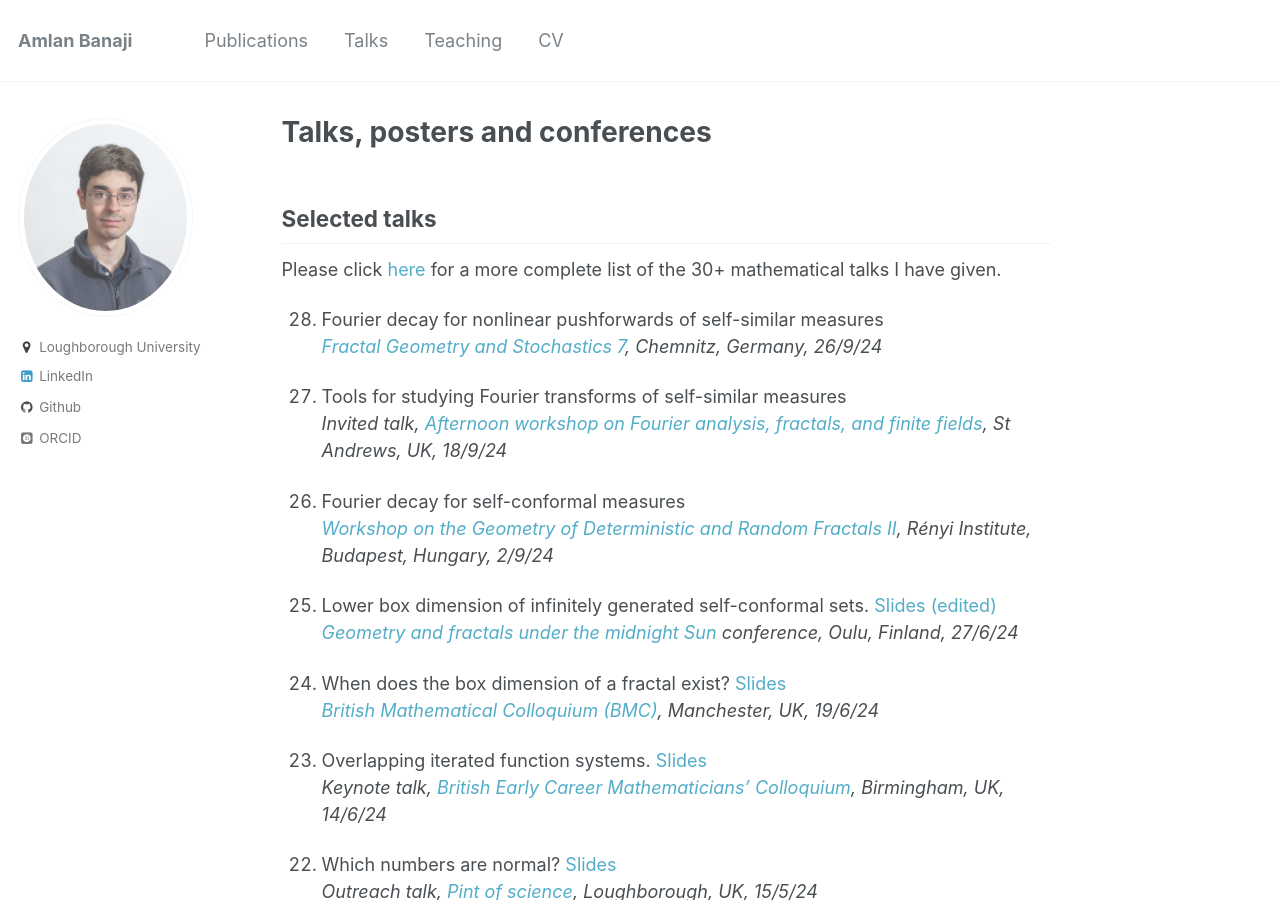
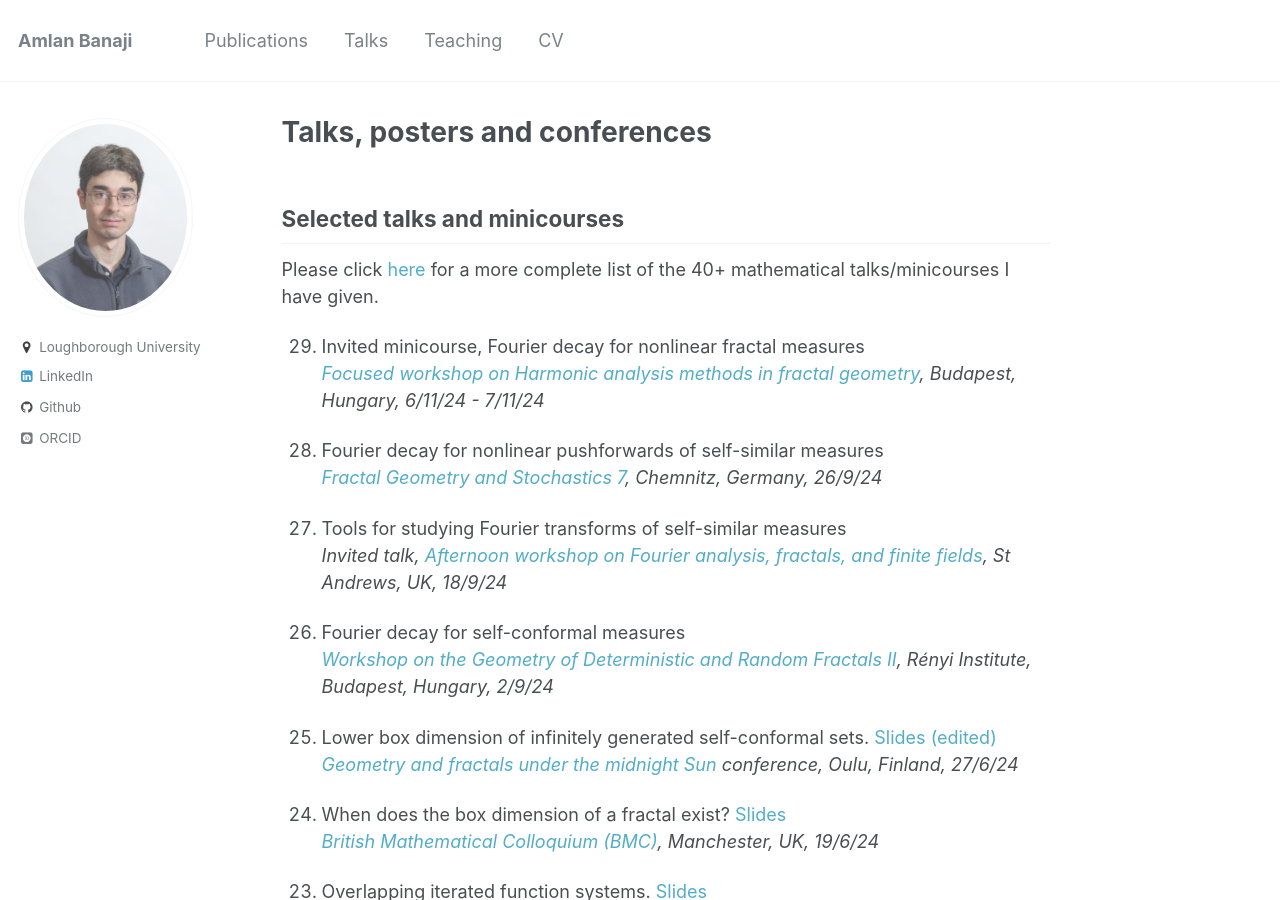
Before and after one commit to amlan-banaji/amlan-banaji.github.io, a Jekyll site: the page built from _pages/talks.md, in a window 1280 px wide and 900 px high. Built offline with Jekyll 4.4.1, drawn with Linux system fonts in a browser that asks for light colours; some web fonts are replaced; some of the changed text lies outside the part shown.

Commit message:
budapest minicourse

```diff
--- a/_pages/talks.md
+++ b/_pages/talks.md
@@ -4,9 +4,12 @@ permalink: /talks/
 author_profile: true
 ---
 
-## Selected talks
+## Selected talks and minicourses
 
-Please click [here](https://amlan-banaji.github.io/files/BanajiTalks.pdf) for a more complete list of the 30+ mathematical talks I have given.
+Please click [here](https://amlan-banaji.github.io/files/BanajiTalks.pdf) for a more complete list of the 40+ mathematical talks/minicourses I have given.
+
+29. Invited minicourse, Fourier decay for nonlinear fractal measures
+*[Focused workshop on Harmonic analysis methods in fractal geometry](https://erdoscenter.renyi.hu/events/focused-workshop-harmonic-analysis-methods-fractal-geometry), Budapest, Hungary, 6/11/24 - 7/11/24*
 
 28. Fourier decay for nonlinear pushforwards of self-similar measures
 *[Fractal Geometry and Stochastics 7](https://www.tu-chemnitz.de/mathematik/stochastik/fgs7/index.html), Chemnitz, Germany, 26/9/24*
```
Also changed, not shown: other parts of _pages/talks.md (+1 -1 lines), _pages/about.md (+1 -1 lines), 3 other files.
